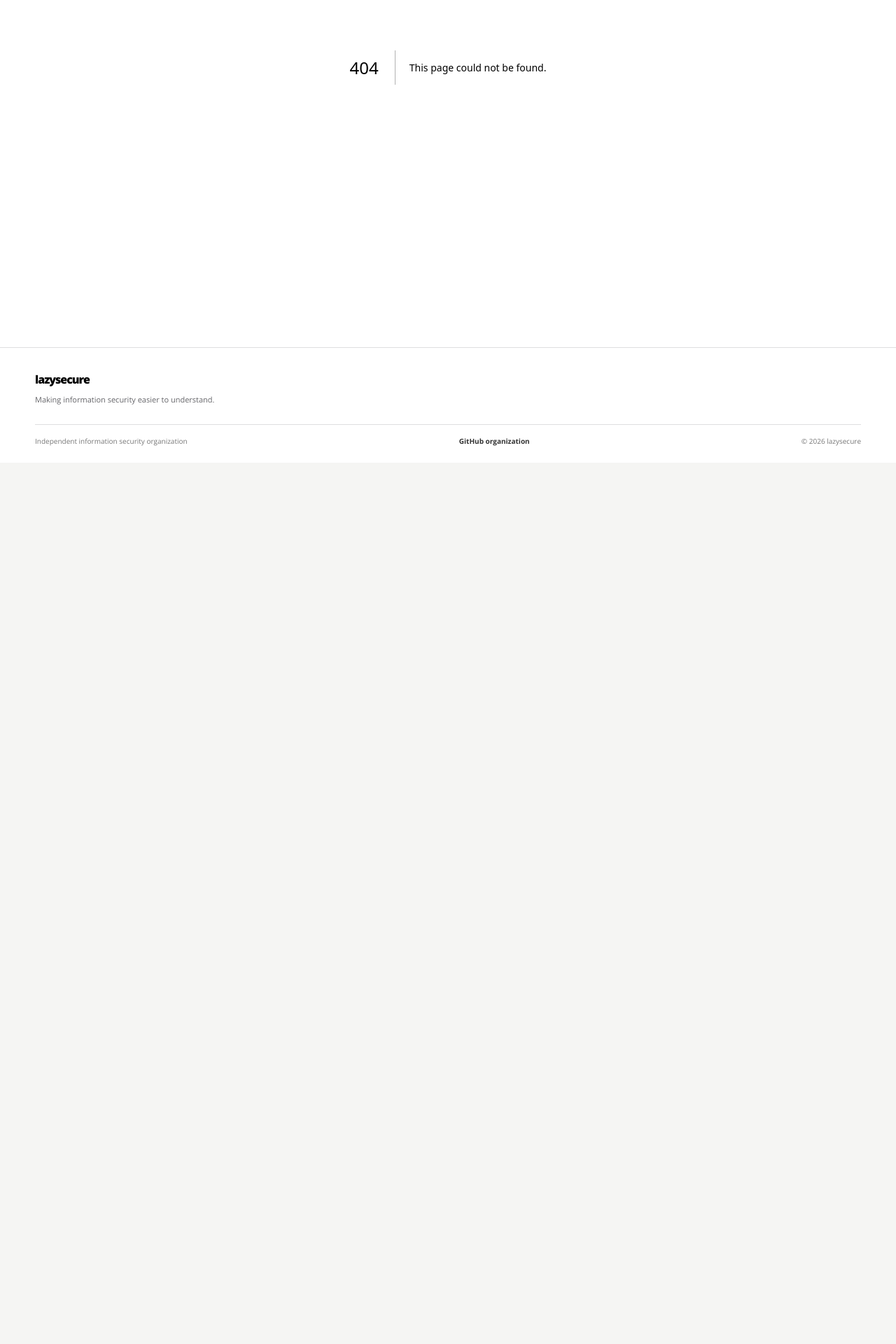
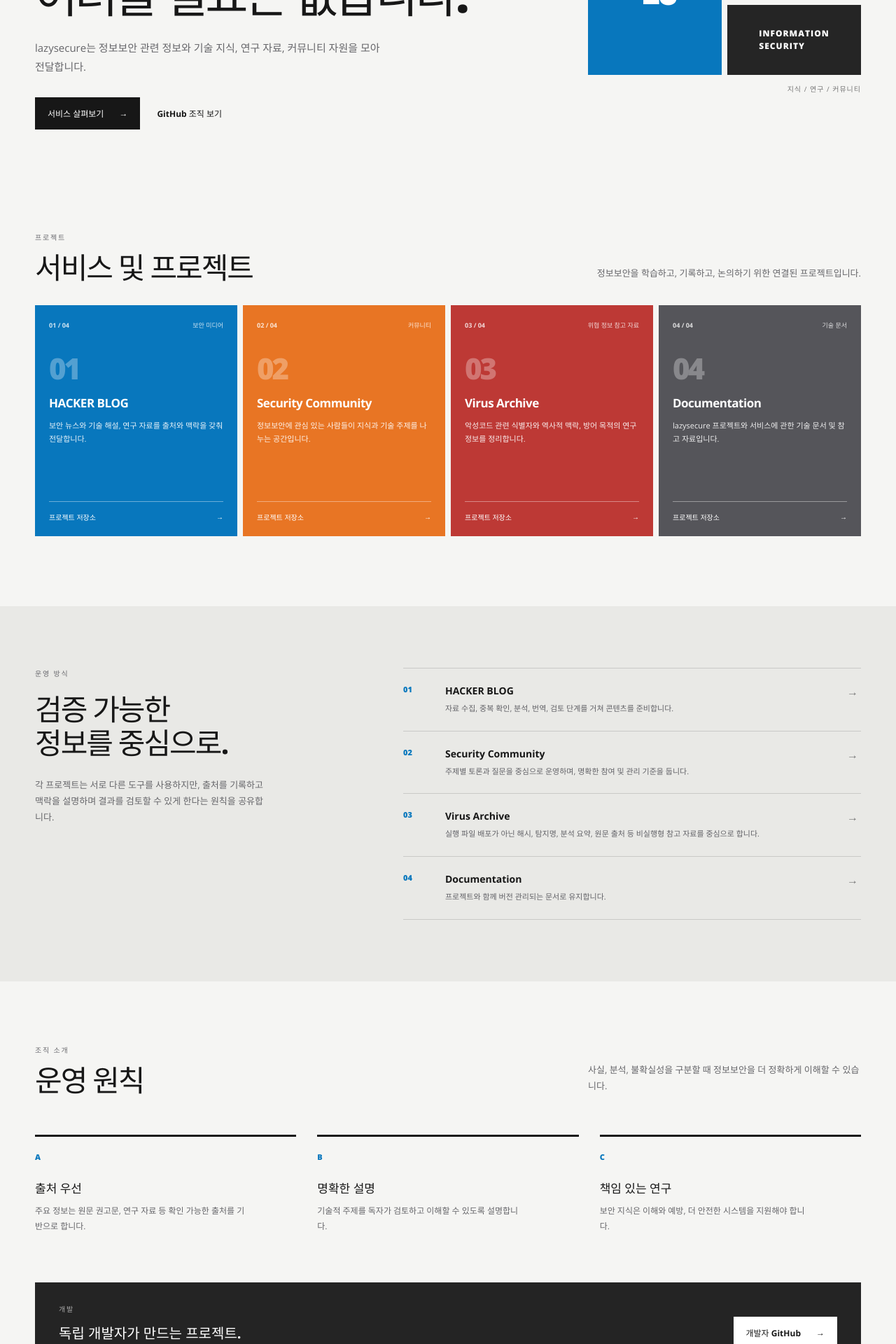
Before and after one commit to lazysecure/homepage, a Next.js app: page /ko in a window 1280 px wide. Before the commit this address had no page. Shown: the part 380-2300 px from the top of the page at 70% size. Before the commit the page ends 1041 px from the top, so only its background shows below. Built offline with nearby package versions, Linux system fonts and the light colour scheme.

Commit message:
feat: add Korean homepage localization

```diff
--- /dev/null
+++ b/app/ko/page.tsx
@@ -0,0 +1,137 @@
+import type { Metadata } from "next";
+
+export const metadata: Metadata = {
+  title: "조직 소개",
+  description: "정보보안을 더 쉽게 이해할 수 있도록 돕는 독립 정보보안 조직, lazysecure."
+};
+
+const services = [
+  {
+    no: "01",
+    name: "HACKER BLOG",
+    category: "보안 미디어",
+    description: "보안 뉴스와 기술 해설, 연구 자료를 출처와 맥락을 갖춰 전달합니다.",
+    operation: "자료 수집, 중복 확인, 분석, 번역, 검토 단계를 거쳐 콘텐츠를 준비합니다.",
+    repo: "https://github.com/lazysecure/hacker-blog",
+    tone: "blue"
+  },
+  {
+    no: "02",
+    name: "Security Community",
+    category: "커뮤니티",
+    description: "정보보안에 관심 있는 사람들이 지식과 기술 주제를 나누는 공간입니다.",
+    operation: "주제별 토론과 질문을 중심으로 운영하며, 명확한 참여 및 관리 기준을 둡니다.",
+    repo: "https://github.com/lazysecure/security-community",
+    tone: "orange"
+  },
+  {
+    no: "03",
+    name: "Virus Archive",
+    category: "위협 정보 참고 자료",
+    description: "악성코드 관련 식별자와 역사적 맥락, 방어 목적의 연구 정보를 정리합니다.",
+    operation: "실행 파일 배포가 아닌 해시, 탐지명, 분석 요약, 원문 출처 등 비실행형 참고 자료를 중심으로 합니다.",
+    repo: "https://github.com/lazysecure/virus-archive",
+    tone: "red"
+  },
+  {
+    no: "04",
+    name: "Documentation",
+    category: "기술 문서",
+    description: "lazysecure 프로젝트와 서비스에 관한 기술 문서 및 참고 자료입니다.",
+    operation: "프로젝트와 함께 버전 관리되는 문서로 유지합니다.",
+    repo: "https://github.com/lazysecure/docs",
+    tone: "gray"
+  }
+];
+
+const principles = [
+  ["A", "출처 우선", "주요 정보는 원문 권고문, 연구 자료 등 확인 가능한 출처를 기반으로 합니다."],
+  ["B", "명확한 설명", "기술적 주제를 독자가 검토하고 이해할 수 있도록 설명합니다."],
+  ["C", "책임 있는 연구", "보안 지식은 이해와 예방, 더 안전한 시스템을 지원해야 합니다."]
+];
+
+export default function KoreanHomePage() {
+  return (
+    <>
+      <section className="hero section-wrap" id="home">
+        <div className="hero-copy">
+          <p className="eyebrow"><span className="status-dot" /> 독립 정보보안 조직</p>
+          <h1>보안은 어렵습니다.<br /><span>이해하는 일까지</span><br />어려울 필요는 없습니다.</h1>
+          <p className="hero-description">
+            lazysecure는 정보보안 관련 정보와 기술 지식, 연구 자료, 커뮤니티 자원을 모아 전달합니다.
+          </p>
+          <div className="hero-actions">
+            <a className="button button-dark" href="#services">서비스 살펴보기 <span aria-hidden="true">→</span></a>
+            <a className="text-link" href="https://github.com/lazysecure">GitHub 조직 보기</a>
+          </div>
+        </div>
+        <div className="hero-mark" aria-label="lazysecure 조직 심볼">
+          <div className="mark-grid">
+            <span className="mark-tile mark-main">l.</span>
+            <span className="mark-tile mark-small">LS</span>
+            <span className="mark-tile mark-line">INFORMATION<br />SECURITY</span>
+            <span className="mark-tile mark-number">01—04</span>
+          </div>
+          <p>지식 / 연구 / 커뮤니티</p>
+        </div>
+      </section>
+
+      <section className="services-section section-wrap" id="services">
+        <div className="section-heading">
+          <div><p className="eyebrow">프로젝트</p><h2>서비스 및 프로젝트</h2></div>
+          <p className="section-intro">정보보안을 학습하고, 기록하고, 논의하기 위한 연결된 프로젝트입니다.</p>
+        </div>
+        <div className="service-grid">
+          {services.map((service) => (
+            <article className={`service-card tone-${service.tone}`} key={service.no}>
+              <div className="card-topline"><span>{service.no} / 04</span><span>{service.category}</span></div>
+              <div className="card-symbol" aria-hidden="true">{service.no}</div>
+              <h3>{service.name}</h3>
+              <p>{service.description}</p>
+              <a href={service.repo} target="_blank" rel="noreferrer">프로젝트 저장소 <span aria-hidden="true">→</span></a>
+            </article>
+          ))}
+        </div>
+      </section>
+
+      <section className="operations-section" id="operations">
+        <div className="section-wrap operations-inner">
+          <div className="operations-heading">
+            <p className="eyebrow">운영 방식</p>
+            <h2>검증 가능한<br />정보를 중심으로.</h2>
+            <p>각 프로젝트는 서로 다른 도구를 사용하지만, 출처를 기록하고 맥락을 설명하며 결과를 검토할 수 있게 한다는 원칙을 공유합니다.</p>
+          </div>
+          <div className="operations-list">
+            {services.map((service) => (
+              <article className="operation-row" key={service.no}>
+                <span className="operation-number">{service.no}</span>
+                <div><h3>{service.name}</h3><p>{service.operation}</p></div>
+                <span className="operation-arrow" aria-hidden="true">→</span>
+              </article>
+            ))}
+          </div>
+        </div>
+      </section>
+
+      <section className="about-section section-wrap" id="about">
+        <div className="section-heading">
+          <div><p className="eyebrow">조직 소개</p><h2>운영 원칙</h2></div>
+          <p className="section-intro">사실, 분석, 불확실성을 구분할 때 정보보안을 더 정확하게 이해할 수 있습니다.</p>
+        </div>
+        <div className="principle-grid">
+          {principles.map(([index, title, body]) => (
+            <article className="principle" key={index}><span>{index}</span><h3>{title}</h3><p>{body}</p></article>
+          ))}
+        </div>
+        <div className="developer-panel">
+          <div>
+            <p className="eyebrow">개발</p>
+            <h3>독립 개발자가 만드는 프로젝트.</h3>
+            <p>공개 개발 프로필과 조직의 오픈소스 작업을 확인할 수 있습니다.</p>
+          </div>
+          <a className="button button-light" href="https://github.com/critical-dummy" target="_blank" rel="noreferrer">개발자 GitHub <span aria-hidden="true">→</span></a>
+        </div>
+      </section>
+    </>
+  );
+}
```
